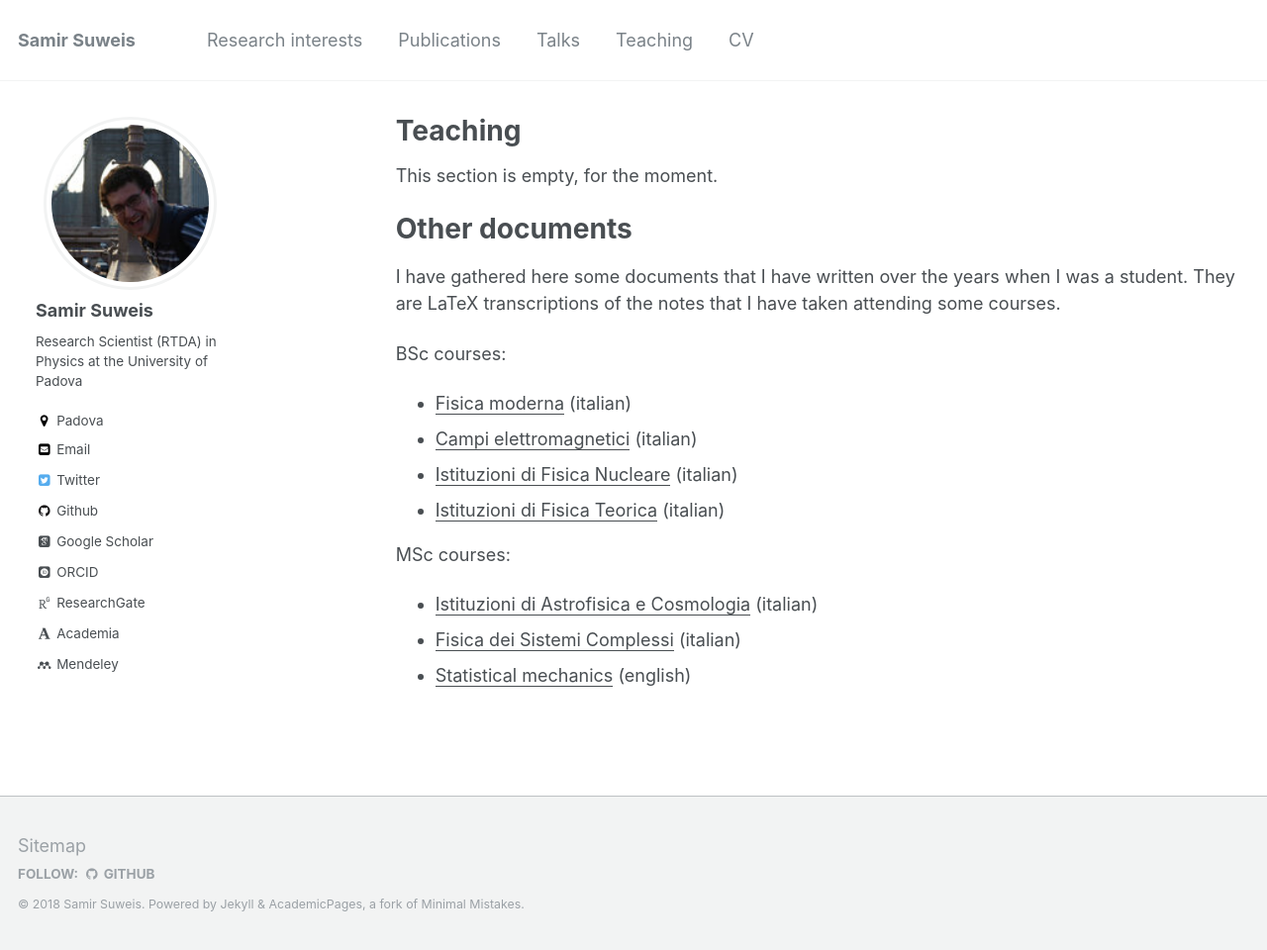
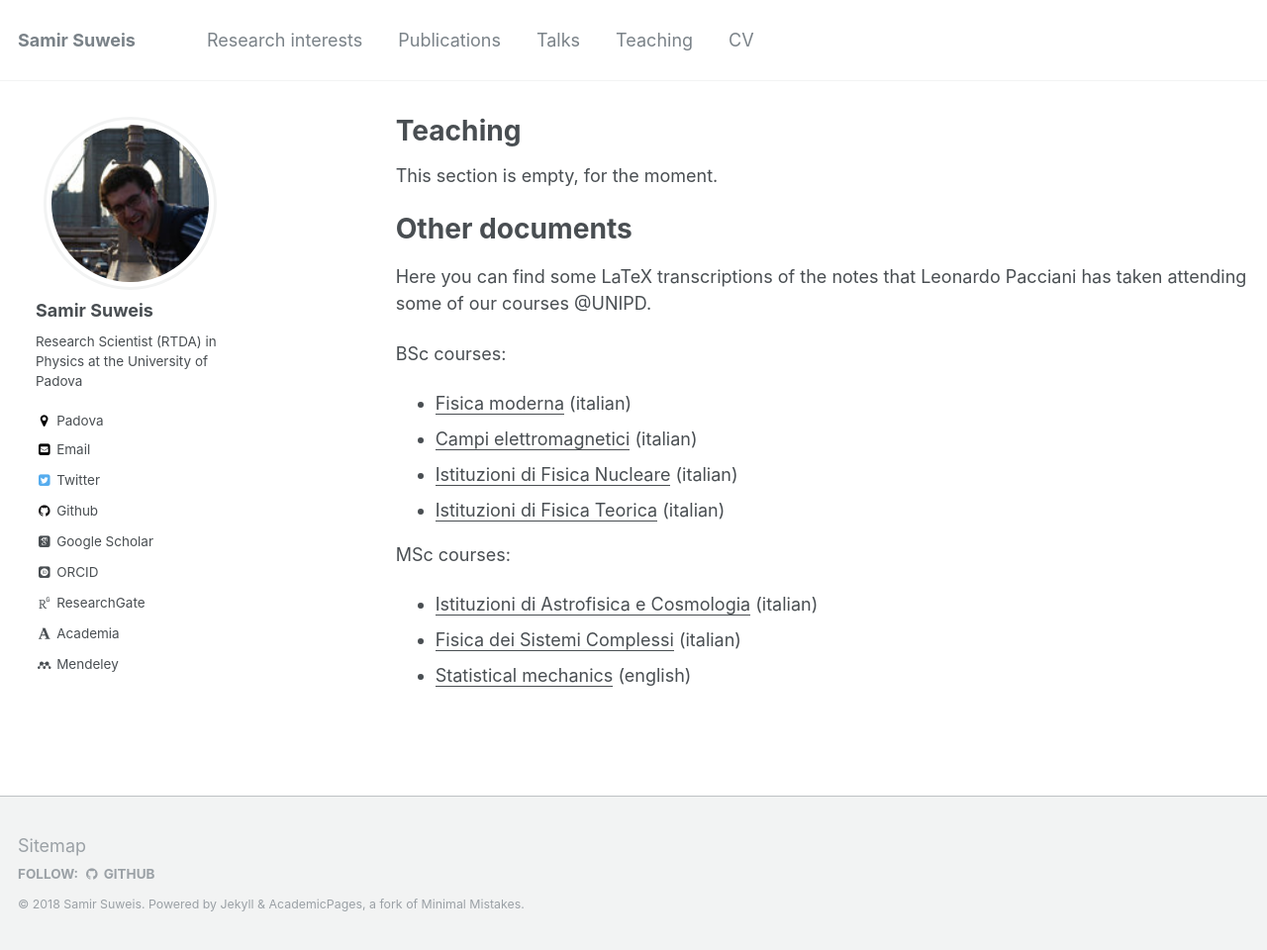
Before and after one commit to suweis/suweis.github.io, a Jekyll site: the page built from _pages/teaching.html, in a window 1280 px wide and 960 px high. Shown: the whole window at 99% size. Built offline with Jekyll 4.4.1, drawn with Linux system fonts in a browser that asks for light colours; nearby versions of some CDN libraries; some web fonts are replaced.

Commit message:
Update teaching.html

```diff
--- a/_pages/teaching.html
+++ b/_pages/teaching.html
@@ -15,7 +15,7 @@ author_profile: true
 <header>
    <h1 id="other-documents">Other documents</h1>
 </header>
-<p>I have gathered here some documents that I have written over the years when I was a student. They are LaTeX transcriptions of the notes that I have taken attending some courses.</p>
+<p>Here you can find some LaTeX transcriptions of the notes that Leonardo Pacciani has taken attending some of our courses @UNIPD.</p>
 
 <p>BSc courses:</p>
 <ul>
```
